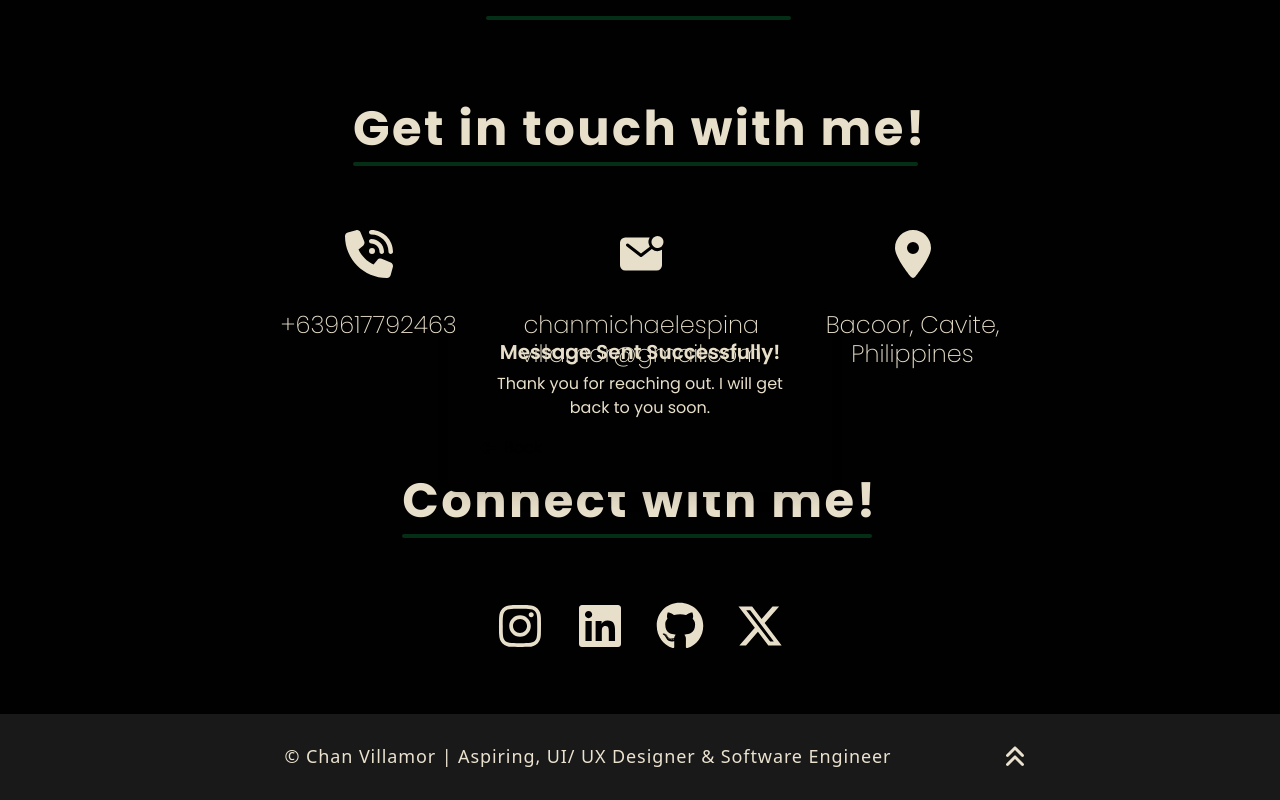
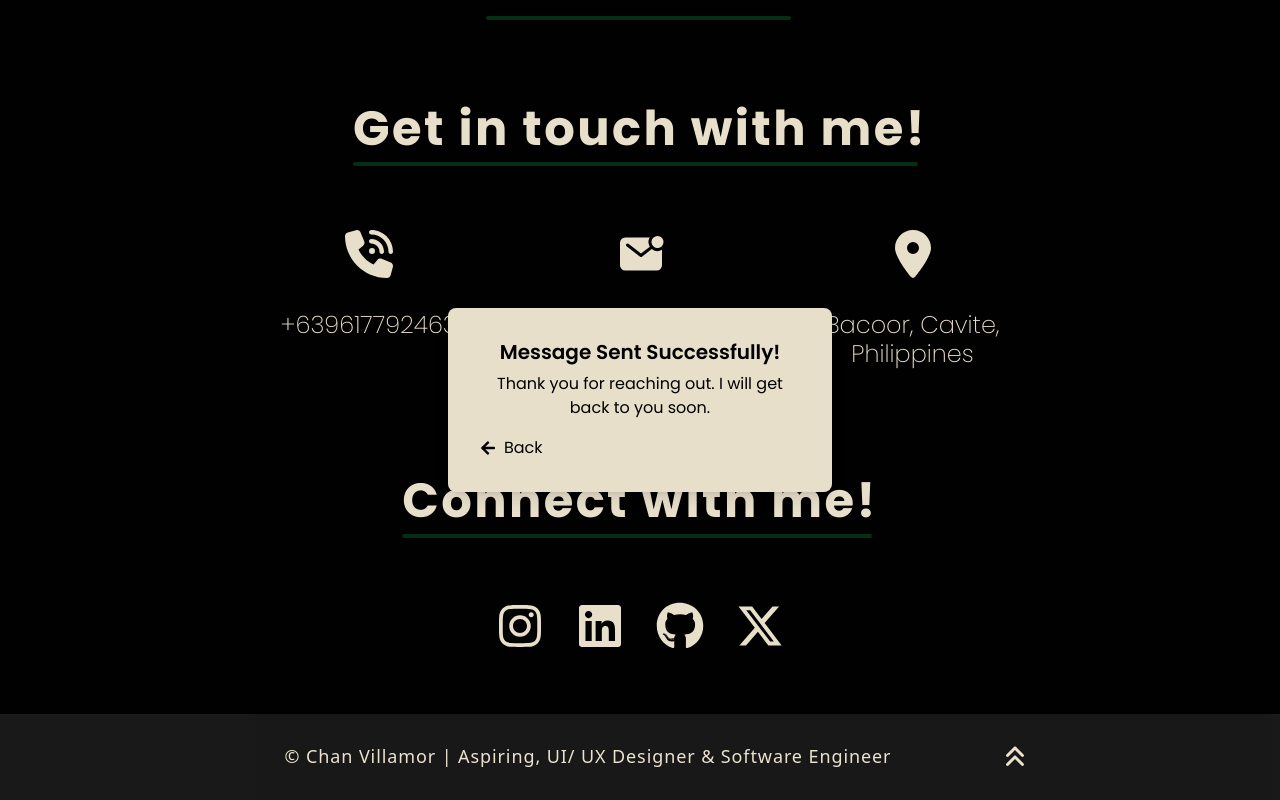
Before and after one commit to ChanVillamor/Chan-Portfolio, a React (Vite) app: page / in a window 1280 px wide. Both pictures are taken after typing "Sample", "name@example.com", "Sample" into the empty fields and a click on the button "Send Message". Shown: the part 3646-4446 px from the top of the page. Built offline with nearby package versions, Linux system fonts and the light colour scheme.

Commit message:
update form

```diff
--- a/src/sections/Contact.jsx
+++ b/src/sections/Contact.jsx
@@ -52,8 +52,8 @@ const Contact = () => {
 
           {formSubmitted ? (
             // Modal Component
-            <div className="fixed inset-0 flex items-center justify-center">
-              <div className="bg-primary text-dirty-white p-8 rounded-lg shadow-lg text-center max-w-sm mx-auto">
+            <div className="fixed inset-0 z-50 flex items-center justify-center">
+              <div className="bg-dirty-white text-primary p-8 rounded-lg shadow-lg text-center max-w-sm mx-auto">
                 <h2 className="text-xl font-semibold">Message Sent Successfully!</h2>
                 <p className="mt-2">Thank you for reaching out. I will get back to you soon.</p>
                 <button onClick={handleCloseModal} className="flex items-center mt-4 text-primary hover:text-green-800">
```
